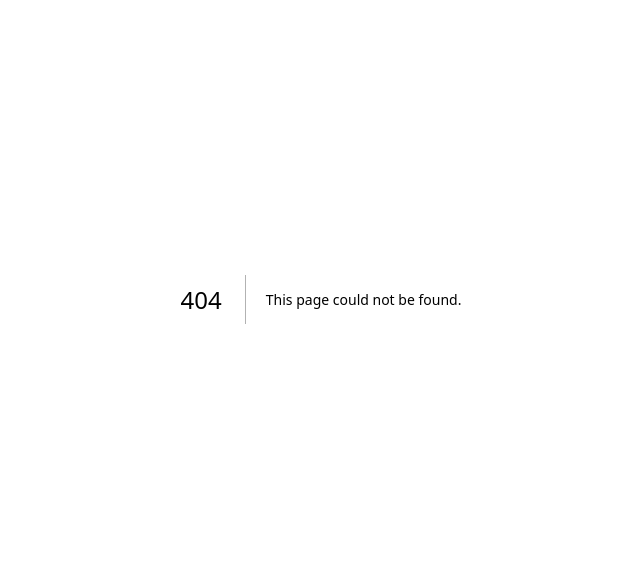
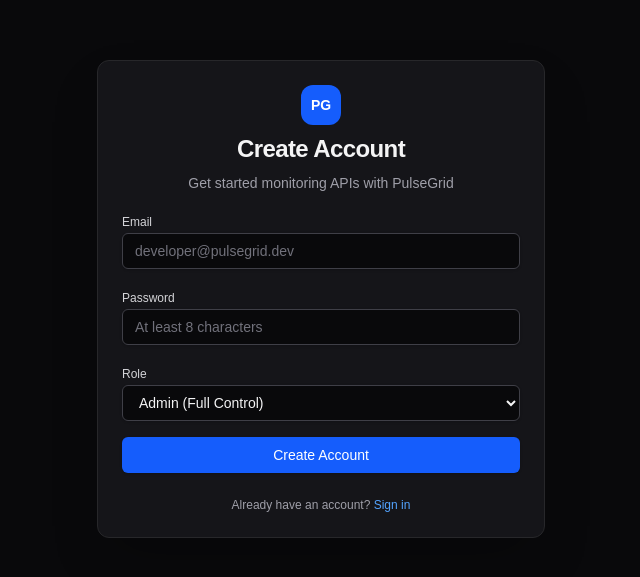
Before and after one commit to rj9884/pulseGrid, a Next.js app in the folder frontend/: page /register in a window 1280 px wide. Before the commit this address had no page. Shown: the part 101-678 px from the top of the page, without its empty margins (319-959 px from the left). Built offline with nearby package versions, Linux system fonts and the light colour scheme; no server answers.

Commit message:
feat(frontend): build registration view with role selection options

```diff
--- /dev/null
+++ b/frontend/src/app/(auth)/register/page.tsx
@@ -0,0 +1,113 @@
+"use client";
+
+import { useState } from "react";
+import Link from "next/link";
+import { useRouter } from "next/navigation";
+import { useForm } from "react-hook-form";
+import { zodResolver } from "@hookform/resolvers/zod";
+import { RegisterSchema, type RegisterFormData } from "@/lib/schemas";
+import { apiRequest, setAccessToken } from "@/lib/api";
+import { Button } from "@/components/ui/button";
+import { Input } from "@/components/ui/input";
+import { Card, CardHeader, CardTitle, CardDescription, CardContent } from "@/components/ui/card";
+
+export default function RegisterPage() {
+  const router = useRouter();
+  const [serverError, setServerError] = useState<string | null>(null);
+
+  const {
+    register,
+    handleSubmit,
+    formState: { errors, isSubmitting },
+  } = useForm<RegisterFormData>({
+    resolver: zodResolver(RegisterSchema),
+    defaultValues: {
+      email: "",
+      password: "",
+      role: "ADMIN",
+    },
+  });
+
+  const onSubmit = async (data: RegisterFormData) => {
+    setServerError(null);
+    try {
+      const res = await apiRequest<{ tokens: { access_token: string } }>("/auth/register", {
+        method: "POST",
+        body: JSON.stringify(data),
+      });
+      setAccessToken(res.tokens.access_token);
+      router.push("/");
+    } catch (err: any) {
+      setServerError(err.message || "Failed to create account");
+    }
+  };
+
+  return (
+    <div className="flex min-h-screen items-center justify-center p-4 bg-zinc-950">
+      <Card className="w-full max-w-md border-zinc-800 bg-zinc-900/90 shadow-2xl">
+        <CardHeader className="text-center space-y-2">
+          <div className="mx-auto flex h-10 w-10 items-center justify-center rounded-xl bg-blue-600 font-bold text-white text-sm">
+            PG
+          </div>
+          <CardTitle className="text-2xl font-bold">Create Account</CardTitle>
+          <CardDescription>Get started monitoring APIs with PulseGrid</CardDescription>
+        </CardHeader>
+        <CardContent>
+          <form onSubmit={handleSubmit(onSubmit)} className="space-y-4">
+            {serverError && (
+              <div className="rounded-md bg-red-500/10 border border-red-500/20 p-3 text-xs text-red-400">
+                {serverError}
+              </div>
+            )}
+
+            <div className="space-y-1">
+              <label className="text-xs font-medium text-zinc-300">Email</label>
+              <Input
+                type="email"
+                placeholder="developer@pulsegrid.dev"
+                {...register("email")}
+              />
+              {errors.email && (
+                <p className="text-xs text-red-400">{errors.email.message}</p>
+              )}
+            </div>
+
+            <div className="space-y-1">
+              <label className="text-xs font-medium text-zinc-300">Password</label>
+              <Input
+                type="password"
+                placeholder="At least 8 characters"
+                {...register("password")}
+              />
+              {errors.password && (
+                <p className="text-xs text-red-400">{errors.password.message}</p>
+              )}
+            </div>
+
+            <div className="space-y-1">
+              <label className="text-xs font-medium text-zinc-300">Role</label>
+              <select
+                {...register("role")}
+                className="flex h-9 w-full rounded-md border border-zinc-700 bg-zinc-950 px-3 py-1 text-sm text-zinc-100 shadow-sm focus-visible:outline-none focus-visible:ring-1 focus-visible:ring-blue-500"
+              >
+                <option value="ADMIN">Admin (Full Control)</option>
+                <option value="VIEWER">Viewer (Read Only)</option>
+              </select>
+            </div>
+
+            <Button type="submit" className="w-full" disabled={isSubmitting}>
+              {isSubmitting ? "Registering..." : "Create Account"}
+            </Button>
+
+            <div className="text-center text-xs text-zinc-400 pt-2">
+              Already have an account?{" "}
+              <Link href="/login" className="text-blue-400 hover:underline">
+                Sign in
+              </Link>
+            </div>
+          </form>
+        </CardContent>
+      </Card>
+    </div>
+  );
+}
```
